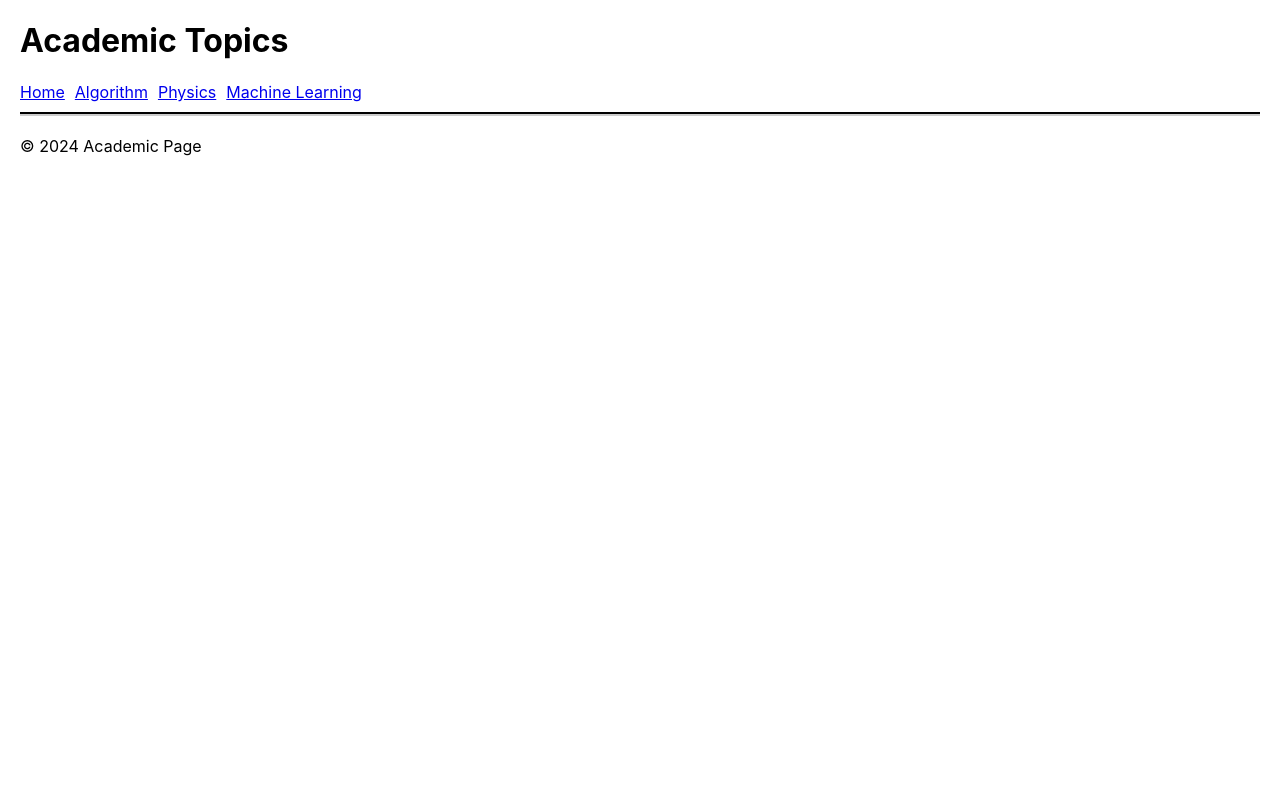
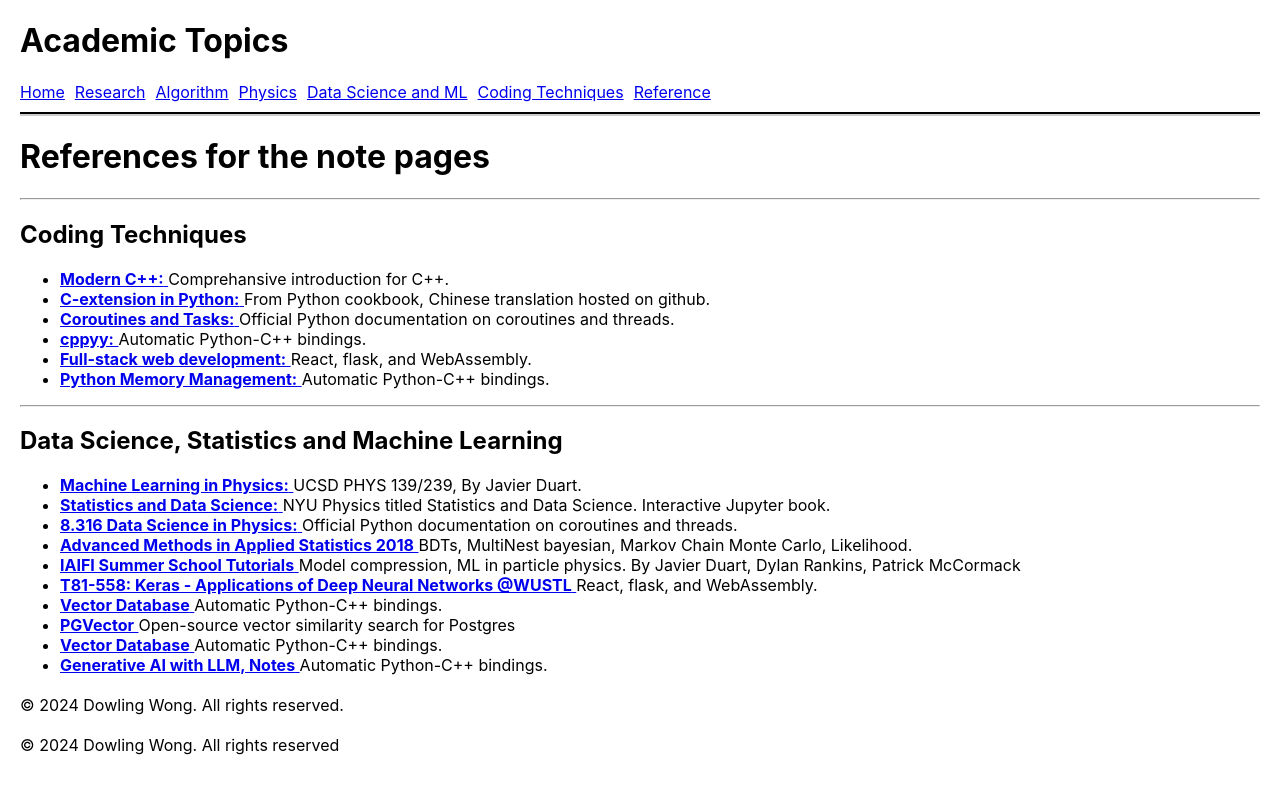
Before and after one commit to Dowling7/my_notes, a React (Create React App) app: page /reference in a window 1280 px wide. Shown: the top 794 px of the page. Built offline with nearby package versions, Linux system fonts and the light colour scheme.

Commit message:
added reference

```diff
--- a/src/App.js
+++ b/src/App.js
@@ -1,5 +1,3 @@
-// src/App.js
-
 import React from "react";
 import { BrowserRouter as Router, Routes, Route } from "react-router-dom";
 import Layout from "./Layout";
@@ -7,15 +5,21 @@ import Layout from "./Layout";
 import Algorithm from "./pages/Algorithm";
 import Physics from "./pages/Physics";
 import MachineLearning from "./pages/MachineLearning";
+import Coding from "./pages/Coding"
+import Reference from "./pages/Reference"
+import Research from "./pages/Research"
 
 function App() {
   return (
     <Router>
       <Layout>
         <Routes>
+          <Route path="/research" element={<Research />} />
           <Route path="/algorithm" element={<Algorithm />} />
           <Route path="/physics" element={<Physics />} />
           <Route path="/machine-learning" element={<MachineLearning />} />
+          <Route path="/coding" element={<Coding />} />
+          <Route path="/reference" element={<Reference />} />
           <Route path="/" element={<div>Welcome to the Academic Page</div>} />
         </Routes>
       </Layout>
--- a/src/Layout.js
+++ b/src/Layout.js
@@ -1,5 +1,3 @@
-// src/components/Layout.js
-
 import React from "react";
 import { Link } from "react-router-dom";
 
@@ -10,16 +8,19 @@ const Layout = ({ children }) => {
         <h1>Academic Topics</h1>
         <nav style={{ paddingBottom: "10px", borderBottom: "2px solid black" }}> {/* Added bottom border */}
           <Link to="/" style={{ marginRight: "10px" }}>Home</Link>
+          <Link to="/research" style={{ marginRight: "10px" }}>Research</Link>
           <Link to="/algorithm" style={{ marginRight: "10px" }}>Algorithm</Link>
           <Link to="/physics" style={{ marginRight: "10px" }}>Physics</Link>
-          <Link to="/machine-learning">Machine Learning</Link>
+          <Link to="/machine-learning"style={{ marginRight: "10px" }}>Data Science and ML</Link>
+          <Link to="/Coding"style={{ marginRight: "10px" }}>Coding Techniques</Link>
+          <Link to="/Reference"style={{ marginRight: "10px" }}>Reference</Link>
         </nav>
       </header>
       <main>
         {children}
       </main>
       <footer style={{ marginTop: "20px" }}>
-        <p>© 2024 Academic Page</p>
+        <p>© 2024 Dowling Wong. All rights reserved</p>
       </footer>
     </div>
   );
--- /dev/null
+++ b/src/pages/Coding.js
@@ -0,0 +1,12 @@
+import React from "react";
+import Layout from "../Layout";
+
+function Coding() {
+  return (
+
+    <div>This is the Coding Techniques page.</div>
+
+  );
+}
+
+export default Coding;
--- /dev/null
+++ b/src/pages/Reference.js
@@ -0,0 +1,77 @@
+import React from "react";
+import Layout from "../Layout";
+import { Link } from 'react-router-dom';
+
+
+function Reference() {
+  return (
+    <div>
+    <h1>References for the note pages</h1>
+    <main>
+        <hr /> {/* Horizontal line separating content and references */}
+        <h2>Coding Techniques</h2>
+        <ul>
+          <li>
+            <Link to="https://changkun.de/modern-cpp/zh-cn/01-intro/"><strong>Modern C++:</strong> </Link> Comprehansive introduction for C++.
+          </li>
+          <li>
+            <Link to="https://changkun.de/modern-cpp/en-us/00-preface/"><strong>C-extension in Python:</strong> </Link> From Python cookbook, Chinese translation hosted on github.
+          </li>
+          <li>
+            <Link to="https://docs.python.org/zh-cn/3/library/asyncio-task.html#coroutines"><strong>Coroutines and Tasks:</strong> </Link> Official Python documentation on coroutines and threads.
+          </li>
+          <li>
+            <Link to="https://cppyy.readthedocs.io/en/latest/"><strong>cppyy:</strong> </Link> Automatic Python-C++ bindings.
+          </li>
+          <li>
+            <Link to="https://rpucella.net/courses/webdev-sp24/"><strong>Full-stack web development:</strong> </Link> React, flask, and WebAssembly.
+          </li>
+          <li>
+            <Link to="https://docs.python.org/3/c-api/memory.html"><strong>Python Memory Management:</strong> </Link> Automatic Python-C++ bindings.
+          </li>
+        </ul>
+        <hr /> {/* Horizontal line separating content and references */}
+        <h2>Data Science, Statistics and Machine Learning</h2>
+        <ul>
+          <li>
+            <Link to="https://changkun.de/modern-cpp/zh-cn/01-intro/"><strong>Machine Learning in Physics:</strong> </Link> UCSD PHYS 139/239, By Javier Duart.
+          </li>
+          <li>
+            <Link to="https://theoryandpractice.org/stats-ds-book/intro.html"><strong>Statistics and Data Science:</strong> </Link> NYU Physics titled Statistics and Data Science. Interactive Jupyter book.
+          </li>
+          <li>
+            <Link to="https://github.com/mit-physics-data/lectures"><strong>8.316 Data Science in Physics:</strong> </Link> Official Python documentation on coroutines and threads.
+          </li>
+          <li>
+            <Link to="https://www.nbi.dk/~koskinen/Teaching/AdvancedMethodsInAppliedStatistics2018/AdvancedMethodsAppliedStatistics2018.html"><strong>Advanced Methods in Applied Statistics 2018
+</strong> </Link> BDTs, MultiNest bayesian, Markov Chain Monte Carlo, Likelihood.
+          </li>
+          <li>
+            <Link to="https://jduarte.physics.ucsd.edu/iaifi-summer-school/intro.html"><strong>IAIFI Summer School Tutorials</strong> </Link> Model compression, ML in particle physics. By Javier Duart, Dylan Rankins, Patrick McCormack
+          </li>
+          <li>
+            <Link to="https://github.com/jeffheaton/t81_558_deep_learning"><strong>T81-558: Keras - Applications of Deep Neural Networks @WUSTL</strong> </Link> React, flask, and WebAssembly.
+          </li>
+          <li>
+            <Link to="https://guangzhengli.com/blog/zh/vector-database/"><strong>Vector Database</strong> </Link> Automatic Python-C++ bindings.
+          </li>
+          <li>
+            <Link to="https://github.com/pgvector/pgvector"><strong>PGVector</strong> </Link> Open-source vector similarity search for Postgres
+          </li>
+          <li>
+            <Link to="https://guangzhengli.com/blog/zh/vector-database/"><strong>Vector Database</strong> </Link> Automatic Python-C++ bindings.
+          </li>
+          <li>
+            <Link to="https://github.com/MalayAgr/generative-ai-with-llms-notes?tab=readme-ov-file"><strong>Generative AI with LLM, Notes</strong> </Link> Automatic Python-C++ bindings.
+          </li>
+        </ul>
+      </main>
+      <footer style={{ marginTop: "20px" }}>
+        <p>© 2024 Dowling Wong. All rights reserved.</p>
+      </footer>
+    </div>
+
+  );
+}
+
+export default Reference;
--- /dev/null
+++ b/src/pages/Research.js
@@ -0,0 +1,19 @@
+import React from "react";
+import Layout from "../Layout";
+
+function Research() {
+  return (
+
+    <main>
+        <hr /> {/* Horizontal line separating content and references */}
+        <h2>DELight</h2>
+        <hr /> {/* Horizontal line separating content and references */}
+        <h2>Silicon Modules at CMS</h2>
+        <hr /> {/* Horizontal line separating content and references */}
+        <h2>DarkQuest</h2>
+    </main>
+
+  );
+}
+
+export default Research;
```
